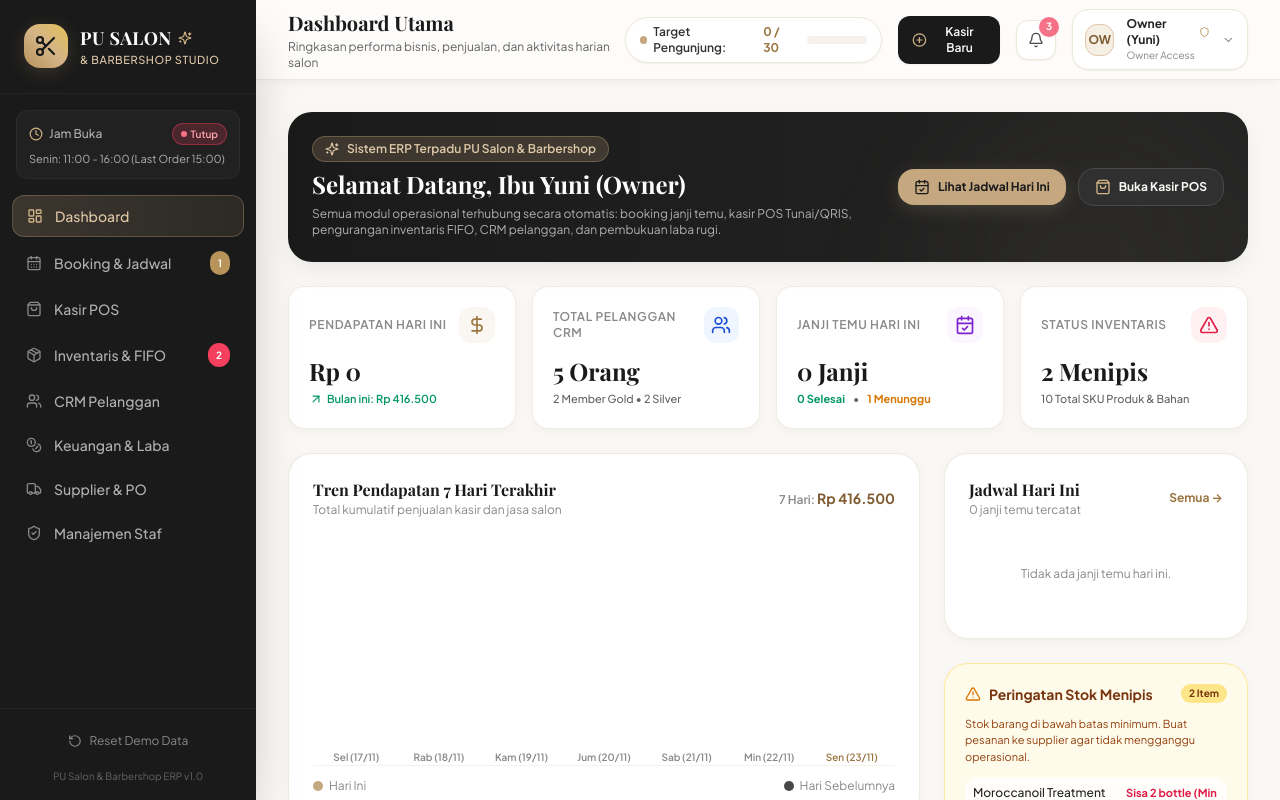
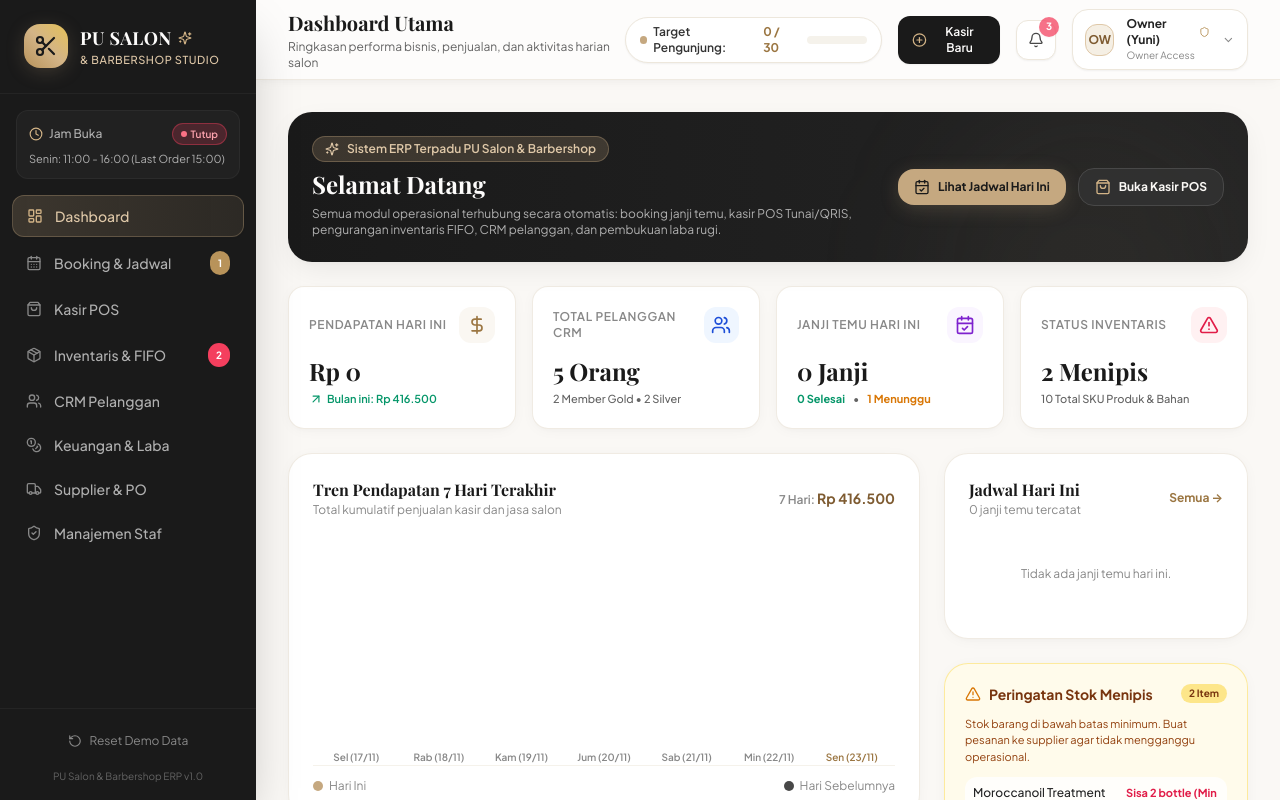
Before and after one commit to lucrra/PU-Salon-SIM, a React (Vite) app: page / in a window 1280 px wide. Built offline with nearby package versions, Linux system fonts and the light colour scheme; a web font is replaced by a local one.

Commit message:
fix: update dashboard title to 'Selamat Datang'

```diff
--- a/src/components/dashboard/DashboardModule.jsx
+++ b/src/components/dashboard/DashboardModule.jsx
@@ -83,7 +83,7 @@ export const DashboardModule = () => {
             <span>Sistem ERP Terpadu PU Salon & Barbershop</span>
           </div>
           <h2 className="text-2xl font-serif font-bold text-ivory-50">
-            Selamat Datang, {userRole === 'owner' ? 'Ibu Yuni (Owner)' : userRole === 'admin' ? 'Admin Dian' : 'Rekan Staf'}
+            Selamat Datang
           </h2>
           <p className="text-xs text-charcoal-300 max-w-xl">
             Semua modul operasional terhubung secara otomatis: booking janji temu, kasir POS Tunai/QRIS, pengurangan inventaris FIFO, CRM pelanggan, dan pembukuan laba rugi.
```
